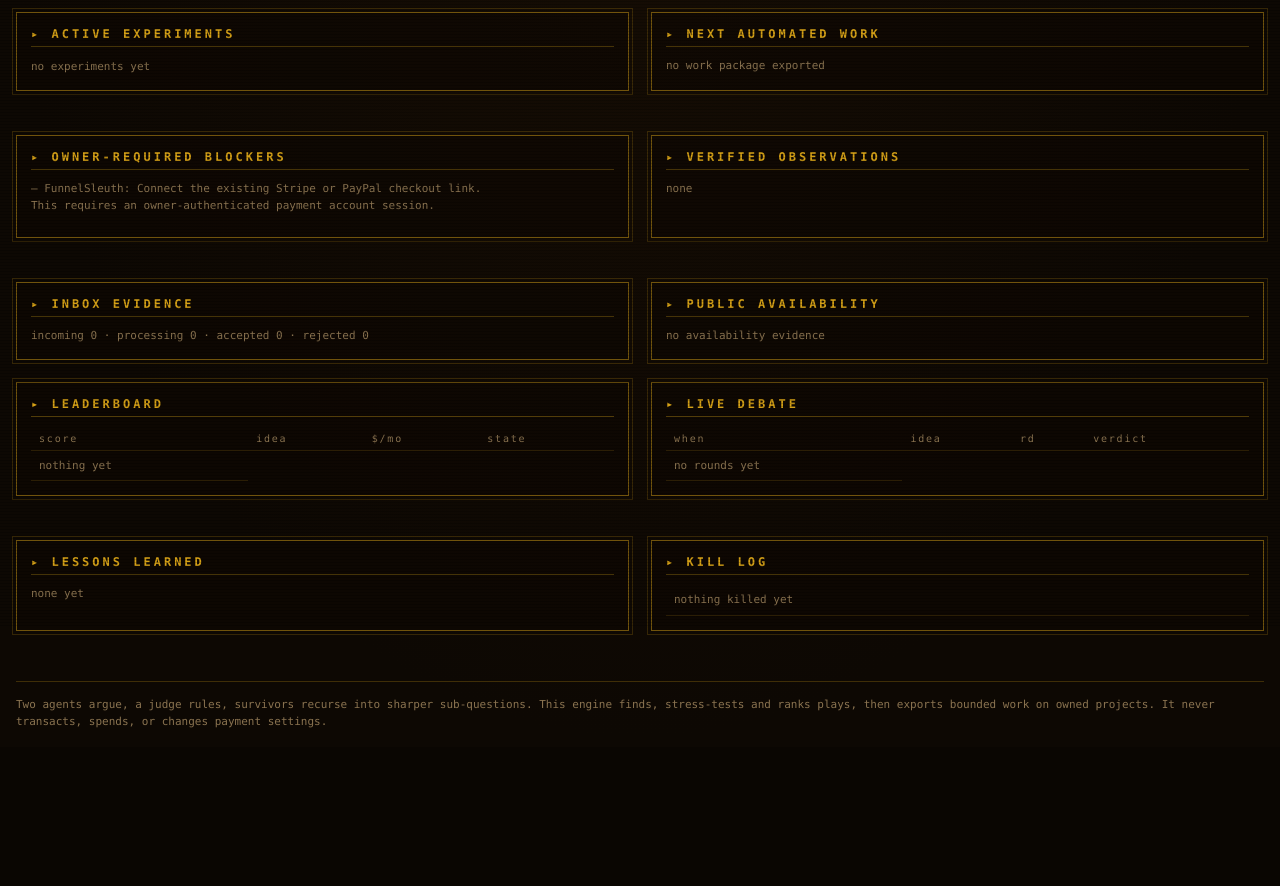
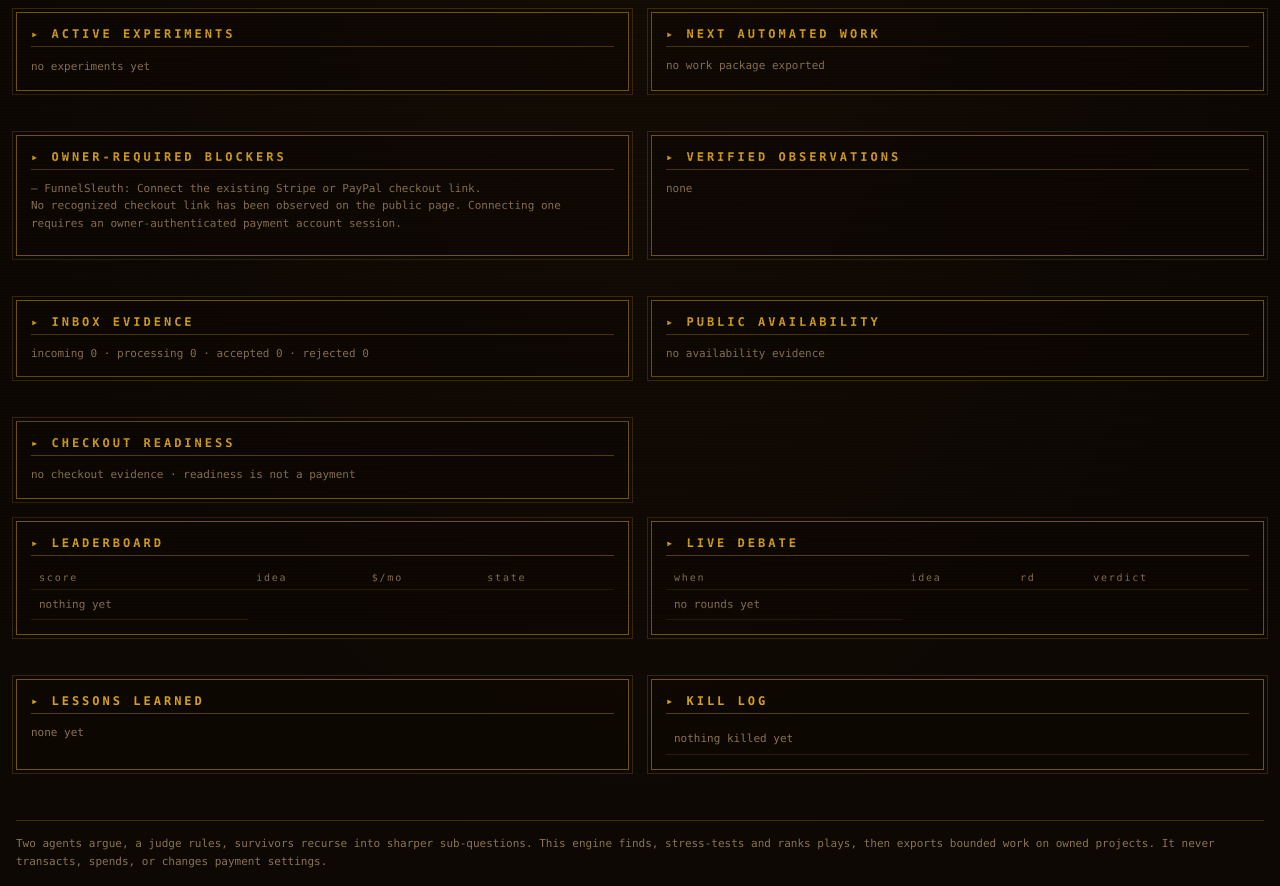
Before and after one commit to jimbojimmy1/pi-setup, a Flask app: page / in a window 1280 px wide. Shown: the part 174-1060 px from the top of the page. Before the commit the page ends 902 px from the top, so only its background shows below. Run offline with Flask 3, Linux system fonts and the light colour scheme; data that the repository does not hold is empty.

Commit message:
feat: show checkout readiness on dashboard

```diff
--- a/money_agent/app.py
+++ b/money_agent/app.py
@@ -92,13 +92,55 @@ def _latest_availability(observations):
     return None
 
 
-def _owner_blockers(experiments):
+def _checkout_readiness(experiments, observations):
+    newest = {}
+    for observation in observations:
+        if (
+            observation["source_kind"] == "public_http"
+            and observation["metric"] == "checkout_readiness"
+        ):
+            newest.setdefault(observation["experiment_id"], observation)
+    statuses = []
+    seen_projects = set()
+    for experiment in experiments:
+        if experiment["action_kind"] != "checkout_readiness_check":
+            continue
+        project = experiment["project"]
+        if project in seen_projects:
+            continue
+        seen_projects.add(project)
+        observation = newest.get(experiment["id"])
+        observed_at = (
+            None if observation is None else float(observation["observed_at"])
+        )
+        statuses.append(
+            {
+                "project": project,
+                "ready": (
+                    None if observation is None else float(observation["value"]) > 0
+                ),
+                "observed_at": observed_at,
+                "age": "never" if observed_at is None else ago(observed_at),
+            }
+        )
+    return statuses
+
+
+def _owner_blockers(experiments, checkout_readiness):
+    checkout_statuses = checkout_readiness or [
+        {"project": "FunnelSleuth", "ready": None}
+    ]
     blockers = [
         {
-            "project": "FunnelSleuth",
+            "project": item["project"],
             "action": "Connect the existing Stripe or PayPal checkout link.",
-            "reason": "This requires an owner-authenticated payment account session.",
+            "reason": (
+                "No recognized checkout link has been observed on the public page. "
+                "Connecting one requires an owner-authenticated payment account session."
+            ),
         }
+        for item in checkout_statuses
+        if item["ready"] is not True
     ]
     blockers.extend(
         {
@@ -160,6 +202,7 @@ def api_state():
         {key: item[key] for key in PUBLIC_OBSERVATION_FIELDS}
         for item in store.list_observations()
     ]
+    checkout_readiness = _checkout_readiness(experiments, observations)
     return jsonify(
         {
             "state": store.get_meta("state", "starting"),
@@ -181,8 +224,9 @@ def api_state():
             "observations": observations,
             "inbox": _inbox_counts(),
             "availability": _latest_availability(observations),
+            "checkout_readiness": checkout_readiness,
             "next_work": _next_work(),
-            "owner_blockers": _owner_blockers(experiments),
+            "owner_blockers": _owner_blockers(experiments, checkout_readiness),
             "recent": [
                 {
                     "id": r["id"],
--- a/money_agent/templates/index.html
+++ b/money_agent/templates/index.html
@@ -102,6 +102,11 @@ footer{margin-top:28px;padding-top:14px;border-top:1px solid rgba(212,160,23,.25
     <h2>▸ PUBLIC AVAILABILITY</h2>
     <div id="availability" class="muted">no availability evidence</div>
   </div>
+
+  <div class="panel">
+    <h2>▸ CHECKOUT READINESS</h2>
+    <div id="checkout" class="muted">no checkout evidence</div>
+  </div>
 </div>
 
 <div class="grid">
@@ -193,6 +198,10 @@ async function poll(){
     ? `<span class="dot ${d.availability.available?'':'bad'}"></span>${d.availability.available?'available':'unavailable'} · checked ${esc(d.availability.age)}`
     : 'no availability evidence';
 
+  document.getElementById('checkout').innerHTML = d.checkout_readiness.length
+    ? d.checkout_readiness.map(x=>`<div style="margin-bottom:8px"><span class="dot ${x.ready===true?'':x.ready===false?'bad':'warn'}"></span>${esc(x.project)} · ${x.ready===true?'checkout link detected':x.ready===false?'checkout link not detected':'no checkout evidence'} · checked ${esc(x.age)}<br><span class="meta">Readiness is not a payment or revenue evidence.</span></div>`).join('')
+    : 'no checkout evidence · readiness is not a payment';
+
   document.getElementById('board').innerHTML = d.leaderboard.map(i=>`
     <tr class="clickable" onclick="openIdea(${i.id})">
       <td class="score">${i.best_score}<div class="bar"><i style="width:${i.best_score}%"></i></div></td>
```
Also changed, not shown: tests/test_dashboard.py (+99 -0 lines).
